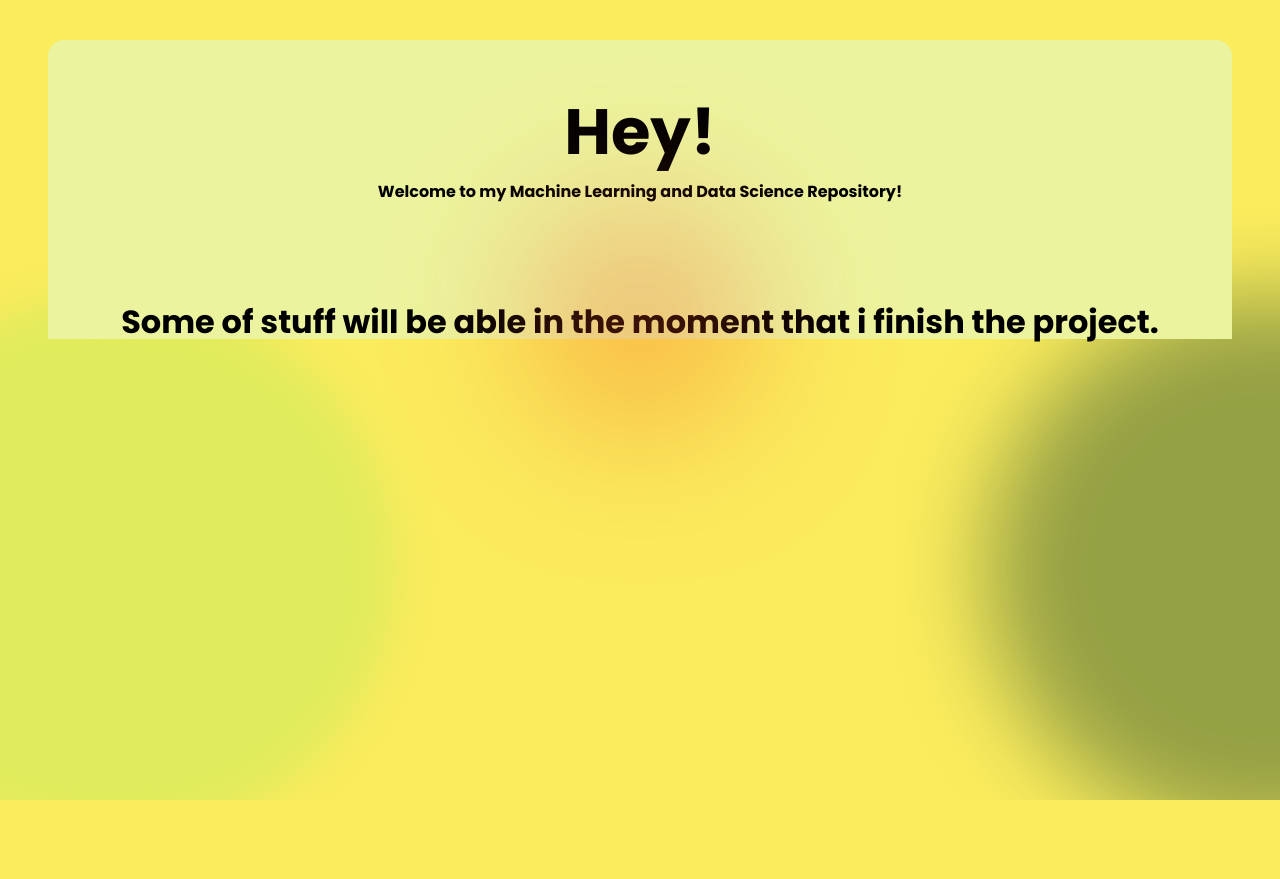
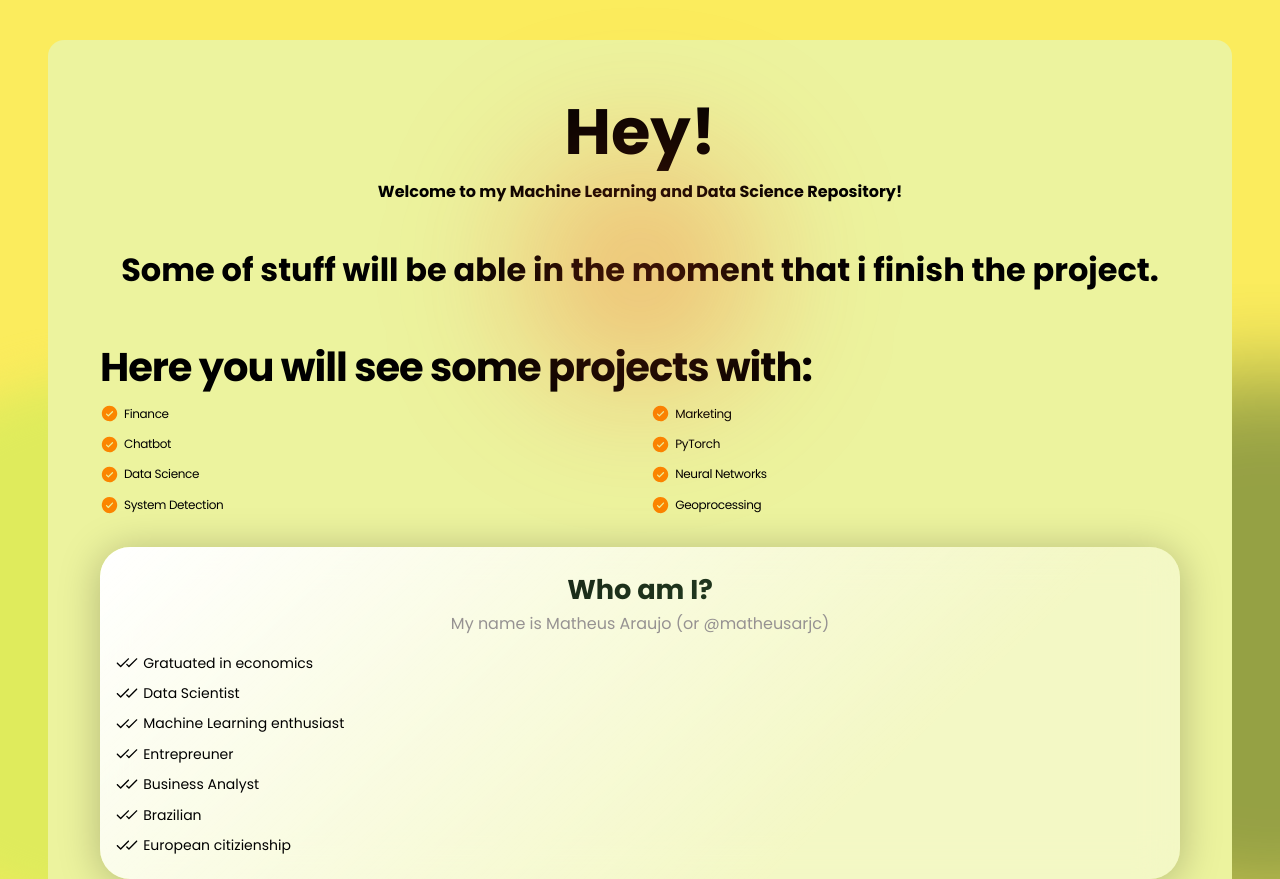
Before and after one commit to matheusarjc/ml-guide-projects, a Flask app: page / in a window 1280 px wide. Before the commit the page ends 800 px from the top, so only its background shows below. Run offline with Flask 3, Linux system fonts and the light colour scheme; data comes from the database, SQL or seed files in the repository.

Commit message:
Att 15.07

```diff
--- a/static/css/style.css
+++ b/static/css/style.css
@@ -13,11 +13,13 @@ li {
   width: 100%;
   position: absolute;
   bottom: 0;
+  left: 0;
   z-index: -1;
 }
 
 .content-bg {
   padding: 2.5rem 3rem 0;
+  position: relative;
 }
 
 .container {
@@ -219,7 +221,7 @@ nav {
   line-height: 110%;
   text-align: center;
 
-  margin-top: 6.25rem;
+  margin-top: 3rem;
   position: relative;
 }
 
@@ -243,6 +245,93 @@ nav {
   position: absolute;
 }
 
+.second-section {
+  margin-top: 3.75rem;
+}
+
+.title-ss {
+  font-size: 2.5rem;
+  font-weight: 700;
+  line-height: 102%; /* 71.4px */
+  letter-spacing: -1.05px;
+}
+
+.kind-of-project {
+  display: grid;
+  grid-template-columns: 50% 50%;
+  margin-top: 1rem;
+  gap: 0.7rem;
+}
+
+.styles-projects {
+  display: flex;
+  align-items: center;
+  font-size: 0.75rem;
+  gap: 0.3rem;
+  line-height: 102%; /* 24.48px */
+  letter-spacing: -0.36px;
+}
+.check-icon {
+  height: 1.2rem;
+}
+
+.ss-whoami {
+  margin-top: 2rem;
+}
+
+.card-whoami {
+  width: 100%;
+  height: auto;
+  padding: 1.4rem 0;
+  flex-shrink: 0;
+
+  display: flex;
+  flex-direction: column;
+
+  border-radius: 30px;
+  background: linear-gradient(137deg, #fff 0%, rgba(255, 255, 255, 0.4) 71.4%);
+  box-shadow: 0px 4px 40px 0px rgba(0, 0, 0, 0.25);
+  backdrop-filter: blur(20px);
+}
+
+.card-whoami .title {
+  text-align: center;
+  font-size: 1.7rem;
+  font-weight: 700;
+
+  background: linear-gradient(149deg, #0a0b0a 0%, #31572c 100%);
+  background-clip: text;
+  -webkit-background-clip: text;
+  -webkit-text-fill-color: transparent;
+}
+
+.card-whoami .subtitle {
+  color: #969292;
+  text-align: center;
+  letter-spacing: -0.008px;
+  padding: 0 1rem;
+}
+
+.whoami-description {
+  margin-top: 1rem;
+  display: flex;
+  flex-direction: column;
+  gap: 0.5rem;
+}
+
+.data-whoami {
+  display: flex;
+  align-items: center;
+  gap: 0.3rem;
+  padding-left: 1rem;
+
+  font-size: 0.875rem;
+}
+
+.data-whoami > img {
+  height: 1.4rem;
+}
+
 @media screen and (min-width: 768px) {
   .menu-toggle {
     display: none;
--- a/templates/lista_projetos.html
+++ b/templates/lista_projetos.html
@@ -70,6 +70,114 @@
             </div>
           </div>
         </div>
+        <!-- Second Section -->
+        <div class="second-section">
+          <!-- Kind of projects -->
+          <div class="ss-kind">
+            <span class="title-ss">Here you will see some projects with:</span>
+            <div class="kind-of-project">
+              <span class="styles-projects">
+                <img
+                  class="check-icon"
+                  src="../static/images/CheckCircle.svg"
+                  alt=""
+                />Finance
+              </span>
+              <span class="styles-projects">
+                <img
+                  class="check-icon"
+                  src="../static/images/CheckCircle.svg"
+                  alt=""
+                />Marketing
+              </span>
+              <span class="styles-projects">
+                <img
+                  class="check-icon"
+                  src="../static/images/CheckCircle.svg"
+                  alt=""
+                />Chatbot
+              </span>
+              <span class="styles-projects">
+                <img
+                  class="check-icon"
+                  src="../static/images/CheckCircle.svg"
+                  alt=""
+                />PyTorch
+              </span>
+              <span class="styles-projects">
+                <img
+                  class="check-icon"
+                  src="../static/images/CheckCircle.svg"
+                  alt=""
+                />Data Science
+              </span>
+              <span class="styles-projects">
+                <img
+                  class="check-icon"
+                  src="../static/images/CheckCircle.svg"
+                  alt=""
+                />Neural Networks
+              </span>
+              <span class="styles-projects">
+                <img
+                  class="check-icon"
+                  src="../static/images/CheckCircle.svg"
+                  alt=""
+                />System Detection
+              </span>
+              <span class="styles-projects">
+                <img
+                  class="check-icon"
+                  src="../static/images/CheckCircle.svg"
+                  alt=""
+                />Geoprocessing
+              </span>
+            </div>
+          </div>
+          <!-- Who am I -->
+          <div class="ss-whoami">
+            <div class="card-whoami">
+              <span class="title">Who am I?</span>
+              <span class="subtitle"
+                >My name is Matheus Araujo (or @matheusarjc)</span
+              >
+              <div class="whoami-description">
+                <span class="data-whoami"
+                  ><img src="../static/images/Checks.svg" alt="" />Gratuated in
+                  economics</span
+                >
+                <span class="data-whoami"
+                  ><img src="../static/images/Checks.svg" alt="" />Data
+                  Scientist</span
+                >
+                <span class="data-whoami"
+                  ><img src="../static/images/Checks.svg" alt="" />Machine
+                  Learning enthusiast</span
+                >
+                <span class="data-whoami"
+                  ><img
+                    src="../static/images/Checks.svg"
+                    alt=""
+                  />Entrepreuner</span
+                >
+                <span class="data-whoami"
+                  ><img src="../static/images/Checks.svg" alt="" />Business
+                  Analyst</span
+                >
+                <span class="data-whoami"
+                  ><img
+                    src="../static/images/Checks.svg"
+                    alt=""
+                  />Brazilian</span
+                >
+                <span class="data-whoami"
+                  ><img src="../static/images/Checks.svg" alt="" />European
+                  citizienship</span
+                >
+              </div>
+            </div>
+          </div>
+        </div>
         <!-- <div class="container">
           <div class="container-list">
             <ul>
@@ -111,8 +219,8 @@
           <div class="copyright"><span>Made by Matheusarjc ©2023</span></div>
         </div>
       </footer> -->
+      <img class="blurbg" src="../static/images/Blur-BG.svg" alt="" />
     </div>
-    <img class="blurbg" src="../static/images/Blur-BG.svg" alt="" />
   </body>
   <script>
     document.addEventListener("DOMContentLoaded", function () {
```
Also changed, not shown: static/images/CheckCircle.svg (added), static/images/Checks.svg (added).
